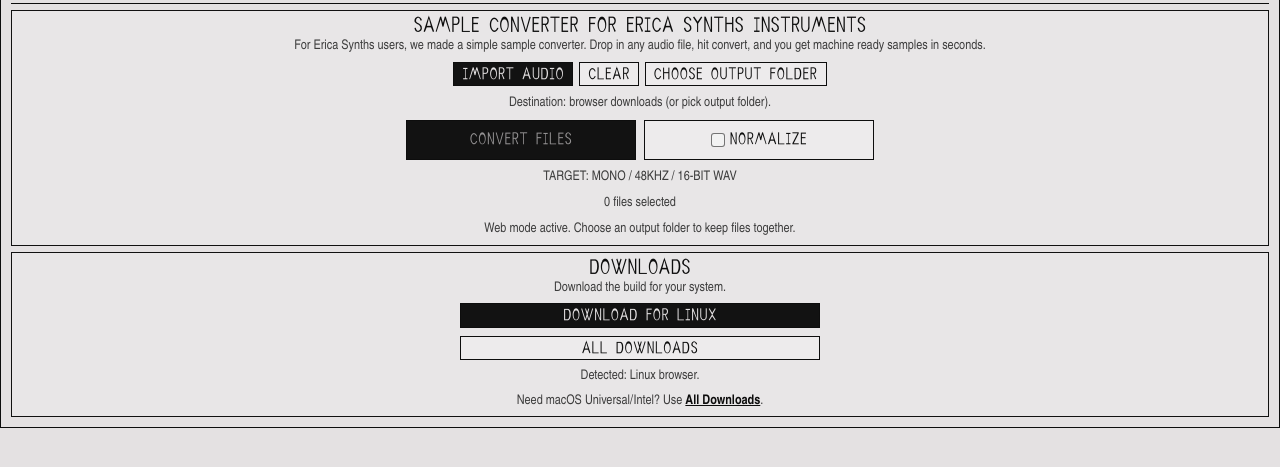
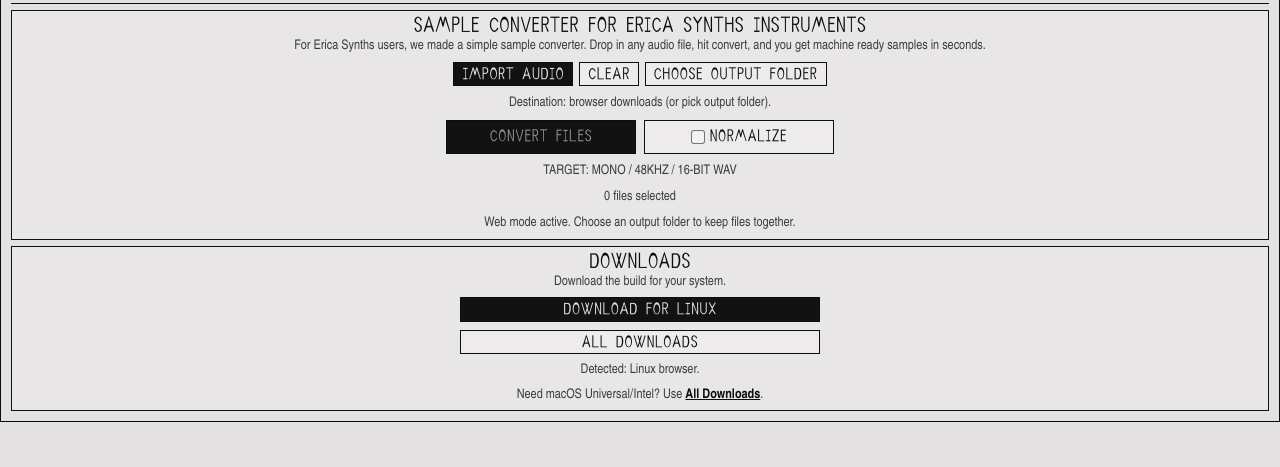
Before and after one commit to leonsomov/Geeky_Punks_file_converter_to_Erica_Synths, a website: page web/index.html in a window 1280 px wide. Shown: the part 125-592 px from the top of the page. Drawn offline with Linux system fonts and the light colour scheme.

Commit message:
Reduce Convert/Normalize control size while keeping equal dimensions

```diff
--- a/resources/styles.css
+++ b/resources/styles.css
@@ -160,8 +160,8 @@
 
 .action-row > .btn,
 .action-row > .toggle-wrap {
-  width: 230px;
-  height: 40px;
+  width: 190px;
+  height: 34px;
   display: inline-flex;
   align-items: center;
   justify-content: center;
```
